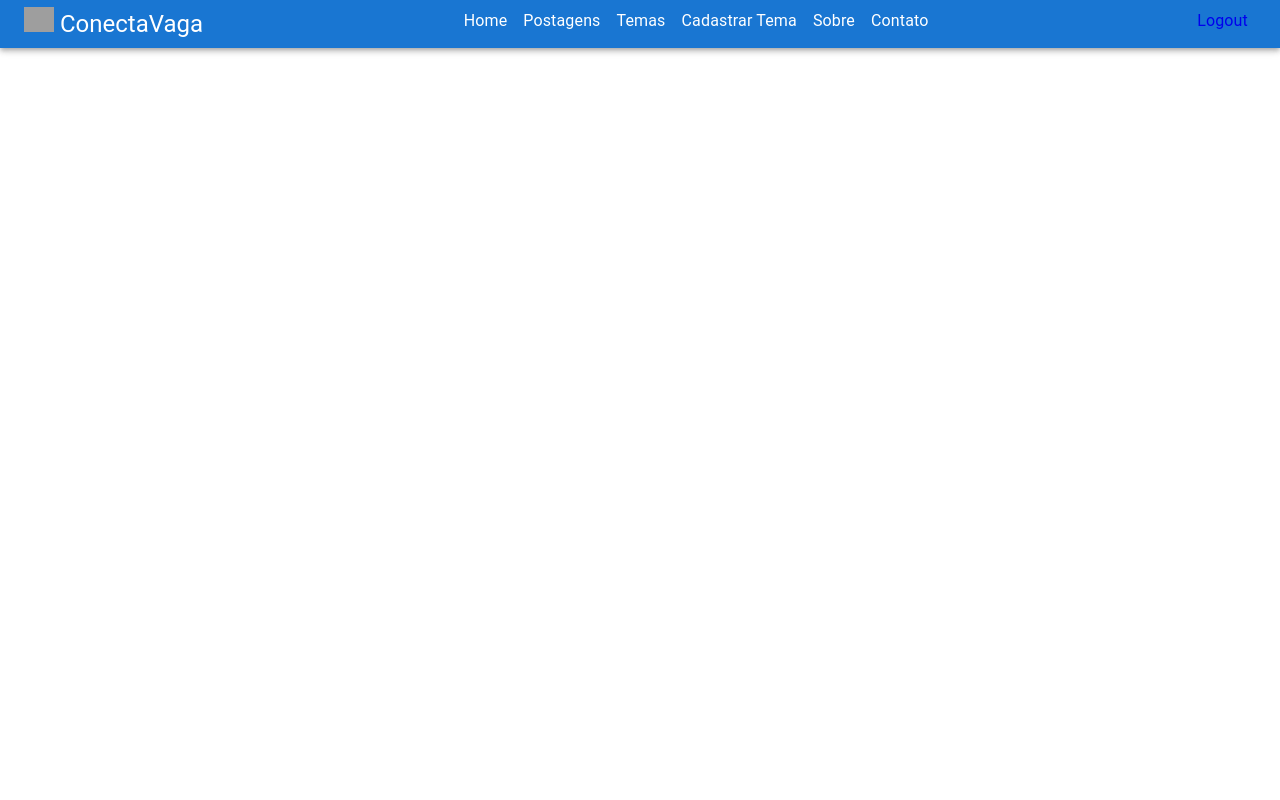
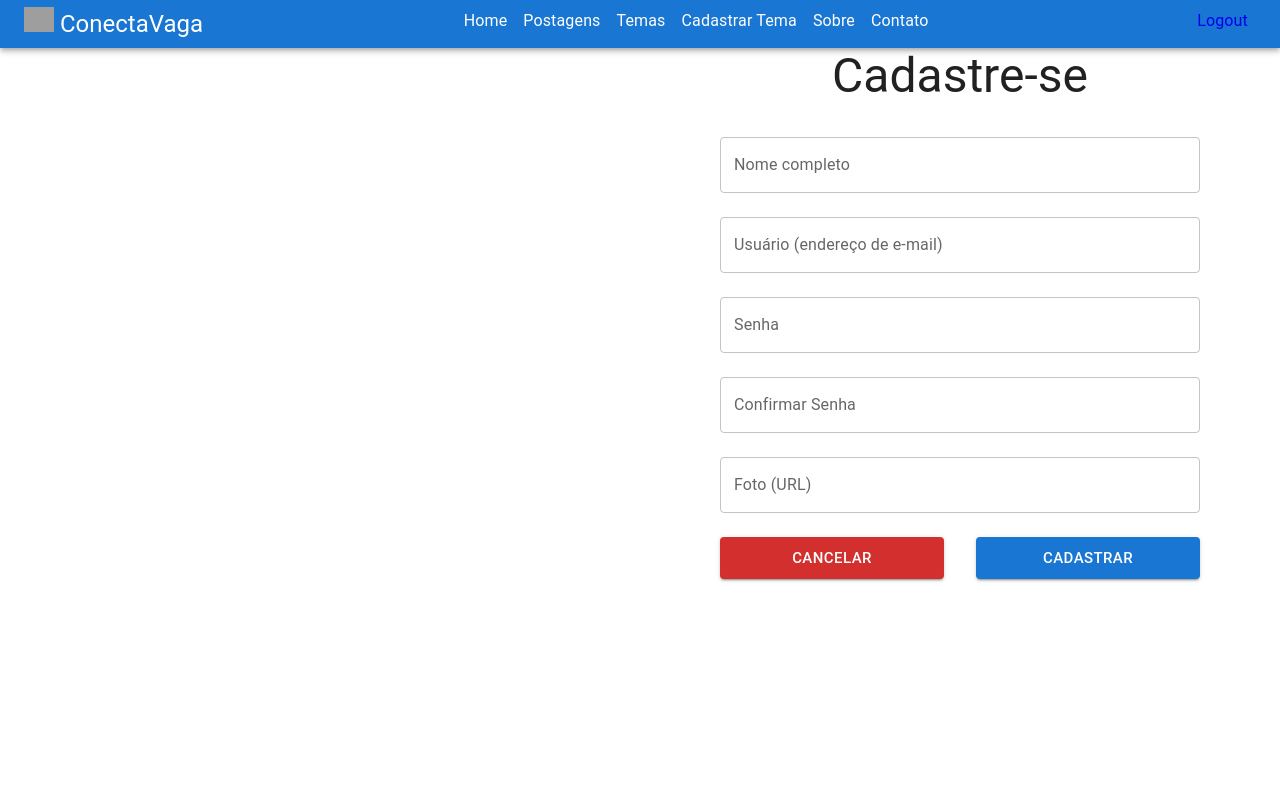
Before and after one commit to ConectaVaga/projeto-integrador-FrontEnd, a React (Vite) app: page /cadastrousuario in a window 1280 px wide. Shown: the top 800 px of the page. Built offline with nearby package versions, Linux system fonts and the light colour scheme; grey boxes are pictures that could not be loaded.

Commit message:
Back-end Login e Cadastro

```diff
--- a/src/App.tsx
+++ b/src/App.tsx
@@ -7,6 +7,7 @@ import Footer from './components/estaticos/footer/Footer';
 import Login from './paginas/login/Login';
 import { BrowserRouter, Route, Routes } from 'react-router-dom';
 import Sobrenos from './paginas/sobrenos/Sobrenos';
+import CadastroUsuario from './paginas/cadastroUsuario/CadastroUsuario';
 
 
 function App() {
@@ -19,6 +20,7 @@ function App() {
             <Route path='/login' element={<Login />} />
             <Route path='/home' element={<Home />} />
             <Route path='/sobrenos' element={<Sobrenos />} />
+            <Route path="/cadastrousuario" element={<CadastroUsuario />} />
           </Routes>
           </div>
       <Footer />
--- /dev/null
+++ b/src/models/Usuario.ts
@@ -0,0 +1,9 @@
+interface Usuario {
+    id: number
+    nome: string
+    usuario: string
+    senha: string
+    foto: string
+}
+
+export default Usuario;
--- /dev/null
+++ b/src/models/UsuarioLogin.ts
@@ -0,0 +1,10 @@
+interface UsuarioLogin{
+    id: number;
+    nome: string
+    usuario: string;
+    senha: string;
+    foto: string;
+    token?: string | null
+}
+
+export default UsuarioLogin;
--- a/src/paginas/cadastroUsuario/CadastroUsuario.tsx
+++ b/src/paginas/cadastroUsuario/CadastroUsuario.tsx
@@ -2,10 +2,71 @@ import { Box, Button, Grid, TextField, Typography } from '@mui/material'
 import React, { ChangeEvent, useEffect, useState } from 'react'
 import { Link, useNavigate } from 'react-router-dom'
 import './CadastroUsuario.css'
-//import User from '../../models/User';
-//import { cadastroUsuario } from '../../services/Service';
+import { cadastroUsuario } from '../../service/Service'
+import Usuario from '../../models/Usuario'
 
 function CadastroUsuario() {
+
+    const history = useNavigate()
+
+    const [usuario, setUsuario] = useState<Usuario>({
+        id: 0,
+        nome: '',
+        usuario: '',
+        senha: '',
+        foto: ''
+    })
+
+    const [usuarioResult, setUsuarioResult] = useState<Usuario>({
+        id: 0,
+        nome: '',
+        usuario: '',
+        senha: '',
+        foto: ''
+    })
+
+    const [confirmarSenha, setConfirmarSenha] = useState<String>("")
+
+    function confirmarSenhaHandle(event: ChangeEvent<HTMLInputElement>) {
+        setConfirmarSenha(event.target.value)
+    }
+
+    function updateModel(event: ChangeEvent<HTMLInputElement>) {
+        setUsuario({
+            ...usuario,
+            [event.target.name]: event.target.value
+        })
+    }
+
+    async function onSubmit(event: ChangeEvent<HTMLFormElement>) {
+        event.preventDefault()
+        if (confirmarSenha === usuario.senha) {
+            try {
+                await cadastroUsuario('/usuarios/cadastrar', usuario, setUsuarioResult)
+                alert('Usuário cadastrado com sucesso!')
+            } catch (error) {
+                alert('Dados inconsistentes. Verifique os campos.')
+            }
+        } else {
+            alert('As senhas não coincidem.')
+            setConfirmarSenha('')
+            setUsuario({
+                ...usuario,
+                senha: ''
+            })
+        }
+    }
+
+    useEffect(() => {
+        if (usuarioResult.id !== 0) {
+            history('/login')
+        }
+    }, [usuarioResult])
+
+    function back() {
+        history('/login')
+    }
+
     return (
         <Grid container direction='row' justifyContent='center' alignItems='center'>
             <Grid item xs={6} className='imagem2'></Grid>
@@ -13,20 +74,18 @@ import './CadastroUsuario.css'
                 <Box paddingX={10}>
                     <form>
                         <Typography variant='h3' gutterBottom color='textPrimary' component='h3' align='center' className="textos2">Cadastre-se</Typography>
-                            <TextField id='nome' label='Nome completo' variant='outlined' name='nome' margin='normal' fullWidth />
-                            <TextField id='usuario' label='Usuário (endereço de e-mail)' variant='outlined' name='usuario' margin='normal' fullWidth />
-                            <TextField id='senha' label='Senha' variant='outlined' name='senha' margin='normal' type='password' fullWidth />
-                            <TextField id='confirmarSenha' label='Confirmar Senha' variant='outlined' name='confirmarSenha' margin='normal' type='password' fullWidth />
-                            <TextField id='foto' label='Foto (URL)' variant='outlined' name='foto' margin='normal' fullWidth />
-                            <Box marginTop={2} textAlign='center'>
-                                <Link to='/login'>
-                                    <Button variant='contained' color='secondary' className='btnCancelar'>
+                        <TextField id='nome' value={usuario.nome} onChange={(event: ChangeEvent<HTMLInputElement>) => updateModel(event)} label='Nome completo' variant='outlined' name='nome' margin='normal' fullWidth />
+                        <TextField id='usuario' value={usuario.usuario} onChange={(event: ChangeEvent<HTMLInputElement>) => updateModel(event)} label='Usuário (endereço de e-mail)' variant='outlined' name='usuario' margin='normal' fullWidth />
+                        <TextField id='senha' value={usuario.senha} onChange={(event: ChangeEvent<HTMLInputElement>) => updateModel(event)} label='Senha' variant='outlined' name='senha' margin='normal' type='password' fullWidth />
+                        <TextField id='confirmarSenha' value={confirmarSenha} onChange={(event: ChangeEvent<HTMLInputElement>) => confirmarSenhaHandle(event)} label='Confirmar Senha' variant='outlined' name='confirmarSenha' margin='normal' type='password' fullWidth />
+                        <TextField id='foto' value={usuario.foto} onChange={(event: ChangeEvent<HTMLInputElement>) => updateModel(event)} label='Foto (URL)' variant='outlined' name='foto' margin='normal' fullWidth />
+                        <Box marginY={2} display={'flex'} justifyContent={'space-around'} gap={4}>
+
+                            <Button onClick={back} size='large' variant='contained' color='error' fullWidth>
                                 Cancelar
                             </Button>
-                                </Link>
-                                <Button type='submit' variant='contained' color='primary'>
-                                        Cadastrar
-                                    </Button>
+                            <Button type='submit' size='large' variant='contained' fullWidth>Cadastrar</Button>
+
                         </Box>
                     </form>
                 </Box>
@@ -34,3 +93,5 @@ import './CadastroUsuario.css'
         </Grid>
     );
 }
+
+export default CadastroUsuario
--- a/src/paginas/login/Login.tsx
+++ b/src/paginas/login/Login.tsx
@@ -1,25 +1,69 @@
 import './Login.css'
 import { Grid } from '@material-ui/core'
 import { Box, Button, TextField, Typography } from '@mui/material'
-import React from 'react'
-import { Link } from 'react-router-dom'
+import React, { ChangeEvent, useEffect, useState } from 'react'
+import { Link, useNavigate } from 'react-router-dom'
+import useLocalStorage from 'react-use-localstorage'
+import UsuarioLogin from '../../models/UsuarioLogin'
+import { login } from '../../service/Service'
 
 
 function Login() {
+
+    const history = useNavigate();
+    const [token, setToken] = useLocalStorage('token');
+
+    const [userLogin, setUserLogin] = useState<UsuarioLogin>(
+        {
+            id: 0,
+            nome: '',
+            usuario: '',
+            senha: '',
+            foto: '',
+            token: '',
+
+        }
+    )
+
+    function updatedModel(e: ChangeEvent<HTMLInputElement>) {
+
+        setUserLogin({
+            ...userLogin,
+            [e.target.name]: e.target.value
+        })
+    }
+
+    useEffect(()=>{
+        if(token !== ''){
+        history('/home')
+        }
+    }, [token])
+
+    async function onSubmit(e: ChangeEvent<HTMLFormElement>){
+        e.preventDefault();
+        try{
+            await login (`/usuarios/logar`, userLogin, setToken)
+
+            alert('Usuário logado com sucesso!')
+        }catch(error){
+            alert('Dados do usuário são inconsistentes. Erro ao logar.')
+        }
+    }
+
     return (
         <>
             <Grid container direction='row' justifyContent='center' alignItems='center'>
                 <Grid item xs={6} alignItems='center'>
                     <Box paddingX={10}>
-                        <form>
+                        <form onSubmit={onSubmit}>
                         <Box paddingX={12}>
                         <Typography variant="h3" gutterBottom color="textPrimary" component="h3" align="center" className='texto'>
                             Seja bem vinde!
                         </Typography>
                     </Box>
                             <Typography variant='h4' gutterBottom color={'textPrimary'} align='center'>Entrar</Typography>
-                            <TextField id='usuario' label='Usuário' variant='outlined' name='usuario' margin='normal' fullWidth />
-                            <TextField id='senha' label='Senha' variant='outlined' name='senha' margin='normal' type='password' fullWidth />
+                            <TextField id='usuario' value={userLogin.usuario} onChange={(event: ChangeEvent<HTMLInputElement>) => updatedModel(event)} label='Usuário' variant='outlined' name='usuario' margin='normal' fullWidth />
+                            <TextField id='senha' value={userLogin.senha} onChange={(event: ChangeEvent<HTMLInputElement>) => updatedModel(event)}label='Senha' variant='outlined' name='senha' margin='normal' type='password' fullWidth />
                             <Box marginTop={2} textAlign={'center'}>
                                <Link to='/home'>
                                     <Button type='submit' variant='contained' color='primary' >Logar</Button>
--- /dev/null
+++ b/src/service/Service.ts
@@ -0,0 +1,15 @@
+import axios from "axios";
+
+export const api = axios.create({
+    baseURL: 'https://conectavaga.onrender.com/'
+})
+
+export const login = async(url: any, dados: any, setDado: any) => {
+    const resposta = await api.post(url, dados)
+    setDado(resposta.data.token)
+}
+
+export const cadastroUsuario = async(url: any, dados: any, setDado: any) => {
+    const resposta = await api.post(url, dados)
+    setDado(resposta.data)
+}
```
Lines whose indentation alone changed are shown as unchanged.
